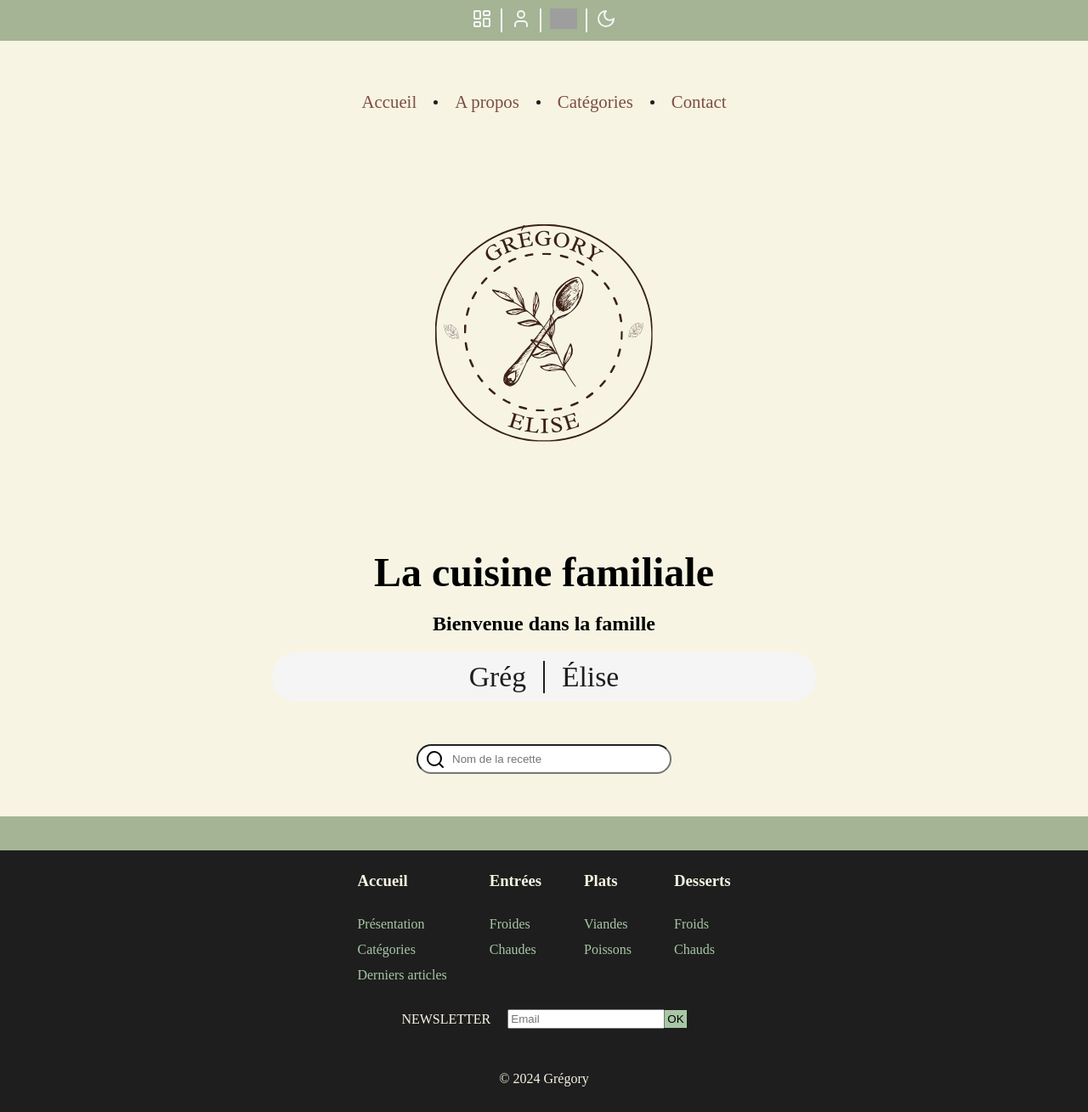
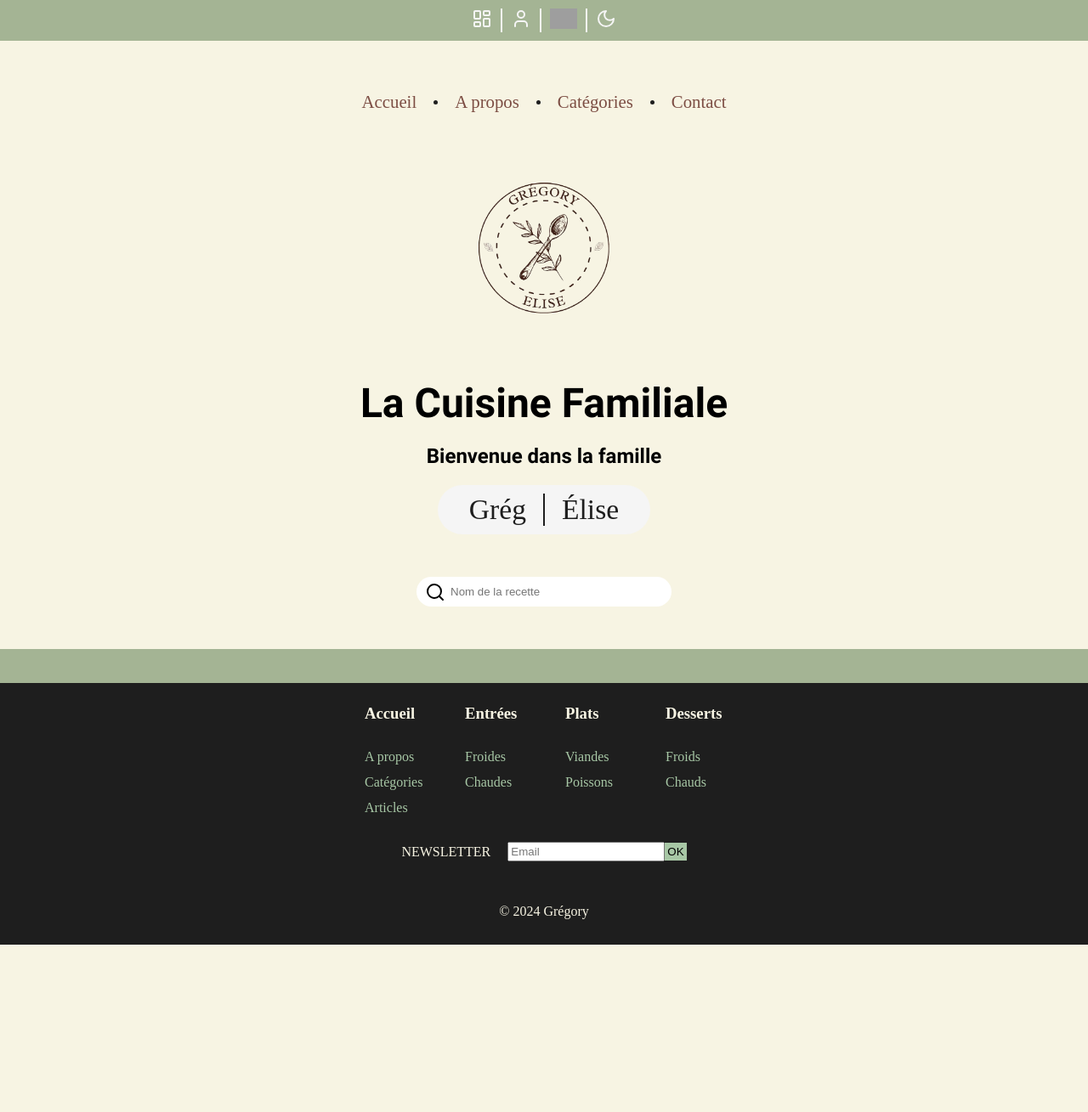
Before and after one commit to GregoryVDev/BlogCuisine, a PHP site: page / in a window 1280 px wide. Shown: the whole page at 85% size. After the commit the page ends 1112 px from the top, so only its background shows below. Run offline with PHP 8.4, Linux system fonts and the light colour scheme; grey boxes are pictures that could not be loaded.

Commit message:
Edited search input and added width in footer + added photo

```diff
--- a/src/css/index.css
+++ b/src/css/index.css
@@ -61,15 +61,21 @@ nav ul li a:hover {
   text-align: center;
 }
 
+.container-img img {
+  height: 300px;
+}
+
 h1 {
   text-align: center;
   font-size: var(--fsize1);
   margin-bottom: 20px;
+  font-family: var(--RobotoBold);
 }
 
 h2 {
   text-align: center;
   margin-bottom: 20px;
+  font-family: var(--RobotoBold);
 }
 
 .bulle {
@@ -79,7 +85,7 @@ h2 {
   background: var(--color3);
   gap: 20px;
   padding: 10px;
-  width: 50%;
+  width: 250px;
   margin: auto;
 }
 
@@ -116,8 +122,9 @@ header a:hover {
 #search {
   margin: 50px auto;
   border-radius: 50px;
-  padding: 8px 8px 8px 40px;
+  padding: 10px 10px 10px 40px;
   width: 100%;
+  border: none;
 }
 
 /* ----------------------
@@ -148,6 +155,10 @@ footer h3 {
   flex-wrap: wrap;
   gap: 50px;
   padding: 25px;
+}
+
+footer ul {
+  width: 68px;
 }
 
 .container-ul li a {
--- a/src/index.php
+++ b/src/index.php
@@ -6,6 +6,7 @@
     <meta name="viewport" content="width=device-width, initial-scale=1.0">
     <link rel="stylesheet" href="./css/index.css">
     <link rel="stylesheet" href="./css/style.css">
+    <link rel="stylesheet" href="./css/fonts.css">
     <title>Grég & Élise</title>
 </head>
 
--- a/src/template/footer.php
+++ b/src/template/footer.php
@@ -4,9 +4,9 @@
             <div class="container-accueil">
                 <ul>
                     <h3>Accueil</h3>
-                    <li><a href="#">Présentation</a></li>
+                    <li><a href="#">A propos</a></li>
                     <li><a href="#">Catégories</a></li>
-                    <li><a href="#">Derniers articles</a></li>
+                    <li><a href="#">Articles</a></li>
                 </ul>
             </div>
 
--- a/src/template/header.php
+++ b/src/template/header.php
@@ -24,7 +24,7 @@
     <div class="container-img">
         <img src="../img/logos/gregory-trans.png" alt="Logo du site">
     </div>
-    <h1>La cuisine familiale</h1>
+    <h1>La Cuisine Familiale</h1>
     <h2>Bienvenue dans la famille</h2>
     <div class="bulle">
         <p><a href="#">Grég</a></p>
@@ -35,5 +35,4 @@
         <img src="../img/logos/search.svg" alt="Recherche">
         <input type="search" name="search" id="search" placeholder="Nom de la recette">
     </div>
-
 </header>
```
Also changed, not shown: src/img/logos/backgroundplat.jpg (added).
